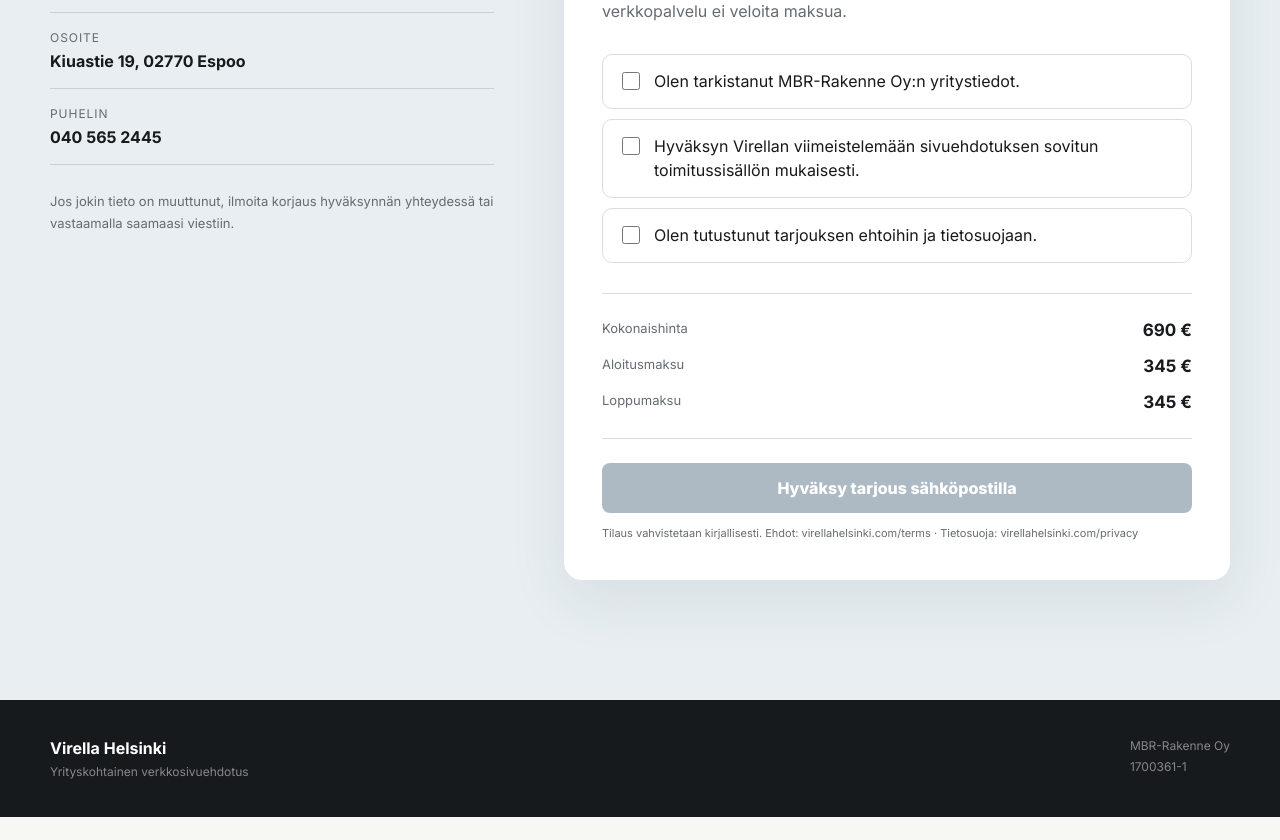
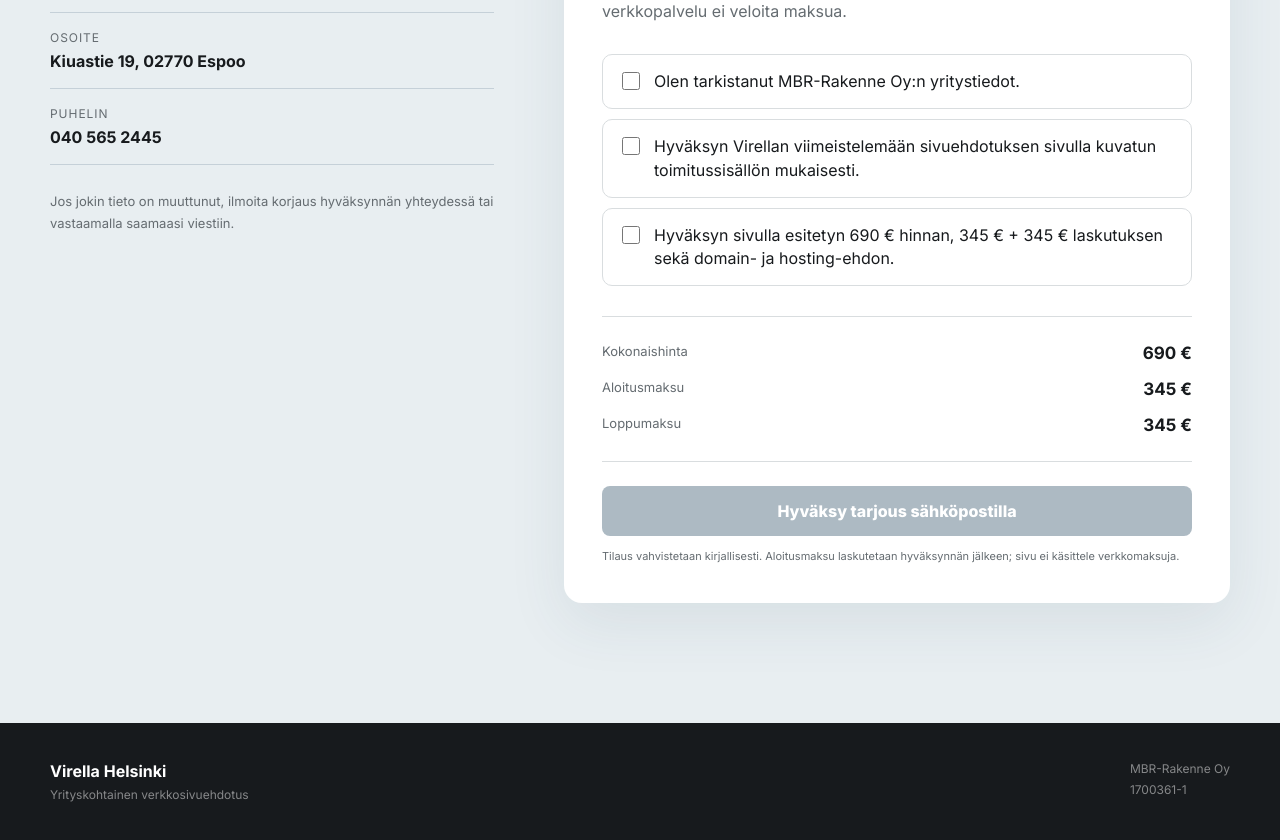
Before and after one commit to GhoulHouse-Dev/MBR-Rakenne, a Next.js app: page / in a window 1280 px wide. Shown: the part 6280-7120 px from the top of the page. Before the commit the page ends 7097 px from the top, so only its background shows below. Built offline with nearby package versions, Linux system fonts and the light colour scheme.

Commit message:
fix: bind prospect acceptance to the service-specific offer terms

```diff
--- a/src/components/AcceptanceCard.tsx
+++ b/src/components/AcceptanceCard.tsx
@@ -22,7 +22,7 @@ export function AcceptanceCard({ companyName, total, deposit, finalPayment }: Ac
   const acceptHref = `mailto:hello@virellahelsinki.com?subject=${encodeURIComponent(
     `${companyName} – hyväksyn verkkosivutarjouksen`,
   )}&body=${encodeURIComponent(
-    `Hei,\n\nHyväksyn ${companyName}:lle tehdyn 690 € verkkosivutarjouksen. Aloitusmaksu on 345 € ja loppumaksu 345 € julkaistun ja testatun toimituksen jälkeen.\n\nYstävällisin terveisin,`,
+    `Hei,\n\nHyväksyn ${companyName}:lle tehdyn 690 € verkkosivutarjouksen. Aloitusmaksu 345 € laskutetaan hyväksynnän jälkeen ja loppumaksu 345 € julkaistun ja testatun toimituksen jälkeen. Tarjoukseen sisältyy yksi .fi-verkkotunnus (jos valittu nimi on saatavilla) ja 12 kk hostingia. Tämän jälkeen domain + hosting 59 €/vuosi.\n\nYstävällisin terveisin,`,
   )}`;
 
   return (
@@ -40,11 +40,11 @@ export function AcceptanceCard({ companyName, total, deposit, finalPayment }: Ac
         </label>
         <label className="check-row">
           <input type="checkbox" checked={deliveryChecked} onChange={(event) => setDeliveryChecked(event.target.checked)} />
-          <span>Hyväksyn Virellan viimeistelemään sivuehdotuksen sovitun toimitussisällön mukaisesti.</span>
+          <span>Hyväksyn Virellan viimeistelemään sivuehdotuksen sivulla kuvatun toimitussisällön mukaisesti.</span>
         </label>
         <label className="check-row">
           <input type="checkbox" checked={termsChecked} onChange={(event) => setTermsChecked(event.target.checked)} />
-          <span>Olen tutustunut tarjouksen ehtoihin ja tietosuojaan.</span>
+          <span>Hyväksyn sivulla esitetyn 690 € hinnan, 345 € + 345 € laskutuksen sekä domain- ja hosting-ehdon.</span>
         </label>
       </div>
 
@@ -63,7 +63,7 @@ export function AcceptanceCard({ companyName, total, deposit, finalPayment }: Ac
       )}
 
       <p className="microcopy">
-        Tilaus vahvistetaan kirjallisesti. Ehdot: virellahelsinki.com/terms · Tietosuoja: virellahelsinki.com/privacy
+        Tilaus vahvistetaan kirjallisesti. Aloitusmaksu laskutetaan hyväksynnän jälkeen; sivu ei käsittele verkkomaksuja.
       </p>
     </div>
   );
```
